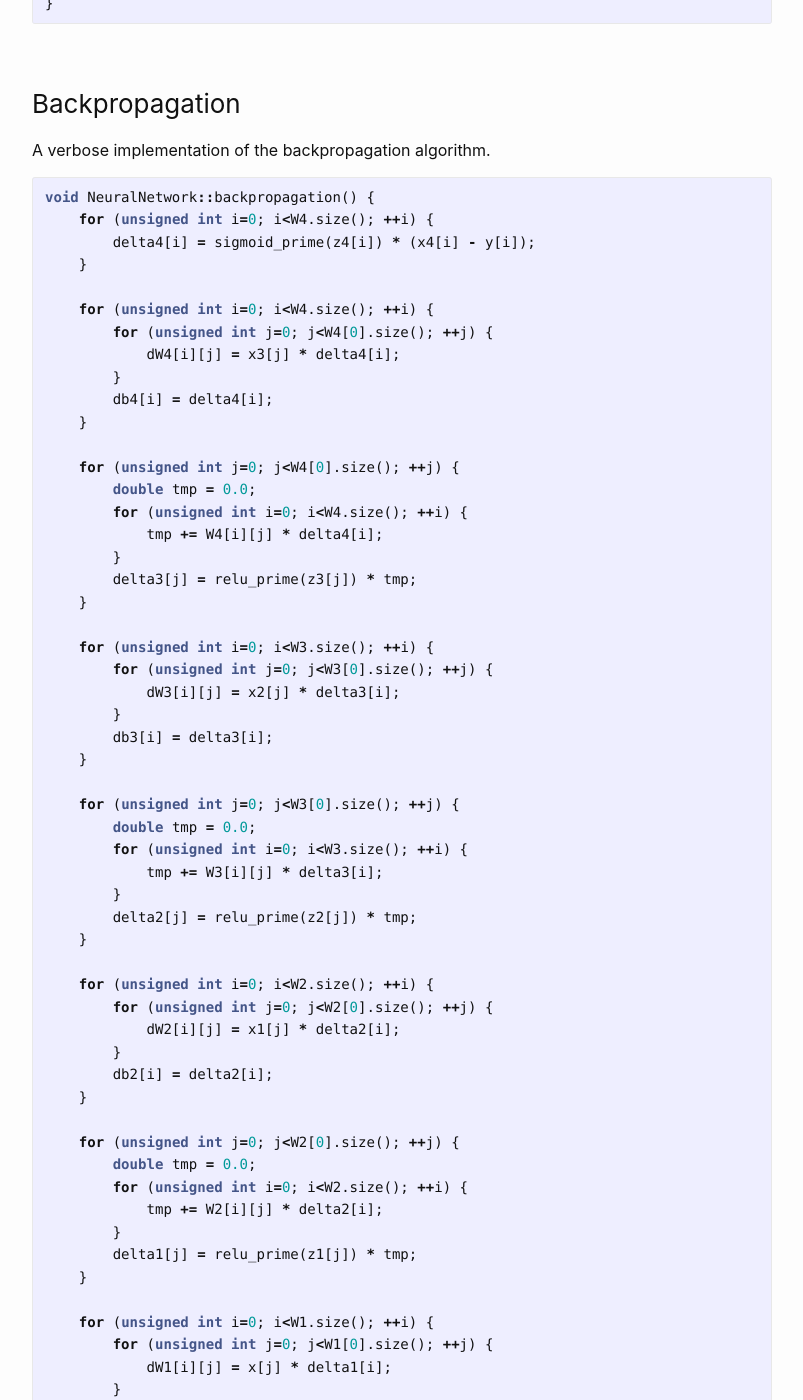
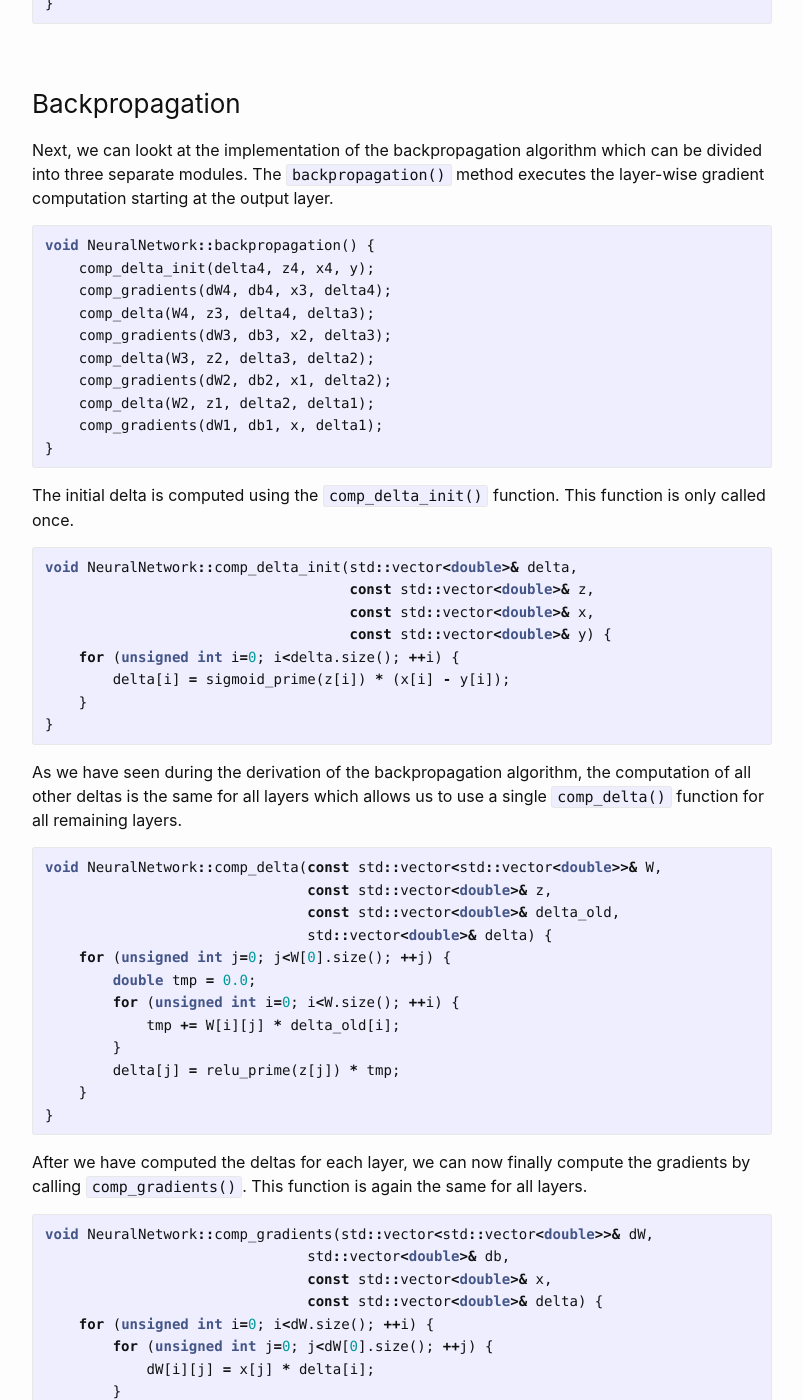
Before and after one commit to kaifishr/kaifishr.github.io, a Jekyll site: the page built from _posts/2021-01-01-micro-mlp.md, in a window 1280 px wide and 1400 px high, scrolled down 7665 px. Shown: the whole window, without its empty margins (238-1041 px from the left). Built offline with Jekyll 4.4.1, drawn with Linux system fonts in a browser that asks for light colours; formulas are drawn with MathJax 3; some of the changed text lies outside the part shown.

Commit message:
Added first draft of implementation section

````diff
--- a/_posts/2021-01-01-micro-mlp.md
+++ b/_posts/2021-01-01-micro-mlp.md
@@ -341,6 +341,7 @@ std::vector<double> NeuralNetwork::matmul(const std::vector<std::vector<double>>
 
 ### Backpropagation
 
+<!--
 A verbose implementation of the backpropagation algorithm.
 
 ```c++
@@ -402,8 +403,97 @@ void NeuralNetwork::backpropagation() {
     }
 }
 ```
+-->
+
+Next, we can lookt at the implementation of the backpropagation algorithm which can be divided into three separate modules. The `backpropagation()` method executes the layer-wise gradient computation starting at the output layer.
+
+```c++
+void NeuralNetwork::backpropagation() {
+    comp_delta_init(delta4, z4, x4, y);
+    comp_gradients(dW4, db4, x3, delta4);
+    comp_delta(W4, z3, delta4, delta3);
+    comp_gradients(dW3, db3, x2, delta3);
+    comp_delta(W3, z2, delta3, delta2);
+    comp_gradients(dW2, db2, x1, delta2);
+    comp_delta(W2, z1, delta2, delta1);
+    comp_gradients(dW1, db1, x, delta1);
+}
+```
+
+The initial delta is computed using the `comp_delta_init()` function. This function is only called once.
+
+```c++
+void NeuralNetwork::comp_delta_init(std::vector<double>& delta,
+                                    const std::vector<double>& z,
+                                    const std::vector<double>& x,
+                                    const std::vector<double>& y) {
+    for (unsigned int i=0; i<delta.size(); ++i) {
+        delta[i] = sigmoid_prime(z[i]) * (x[i] - y[i]);
+    }
+}
+```
+
+As we have seen during the derivation of the backpropagation algorithm, the computation of all other deltas is the same for all layers which allows us to use a single `comp_delta()` function for all remaining layers.
+
+```c++
+void NeuralNetwork::comp_delta(const std::vector<std::vector<double>>& W,
+                               const std::vector<double>& z,
+                               const std::vector<double>& delta_old,
+                               std::vector<double>& delta) {
+    for (unsigned int j=0; j<W[0].size(); ++j) {
+        double tmp = 0.0;
+        for (unsigned int i=0; i<W.size(); ++i) {
+            tmp += W[i][j] * delta_old[i];
+        }
+        delta[j] = relu_prime(z[j]) * tmp;
+    }
+}
+```
+
+After we have computed the deltas for each layer, we can now finally compute the gradients by calling `comp_gradients()`. This function is again the same for all layers.
+
+```c++
+void NeuralNetwork::comp_gradients(std::vector<std::vector<double>>& dW,
+                               std::vector<double>& db,
+                               const std::vector<double>& x,
+                               const std::vector<double>& delta) {
+    for (unsigned int i=0; i<dW.size(); ++i) {
+        for (unsigned int j=0; j<dW[0].size(); ++j) {
+            dW[i][j] = x[j] * delta[i];
+        }
+        db[i] = delta[i];
+    }
+}
+```
 
 ### Gradient Descent
+
+The gradient descent part of the algorithm is actually the most simple part of the algorithm. The `gradient_descent()` method updates the trainable parameters connecting adjacent layers.
+
+```c++
+void NeuralNetwork::gradient_descent() {
+    descent(W4, b4, dW4, db4);
+    descent(W3, b3, dW3, db3);
+    descent(W2, b2, dW2, db2);
+    descent(W1, b1, dW1, db1);
+}
+```
+
+The actual gradient descent happens in the `descent()` method, where the computed gradients are used to update the current weights and biases. The step size is defined by the learning rate.
+
+```c++
+void NeuralNetwork::descent(std::vector<std::vector<double>>& W,
+                            std::vector<double>& b,
+                            const std::vector<std::vector<double>>& dW,
+                            const std::vector<double>& db) {
+    for (unsigned int i=0; i<W.size(); ++i) {
+        for (unsigned int j=0; j<W[0].size(); ++j) {
+            W[i][j] -= learning_rate * dW[i][j];
+        }
+        b[i] -= learning_rate * db[i];
+    }
+}
+```
 
 
 ## Experiments
````
